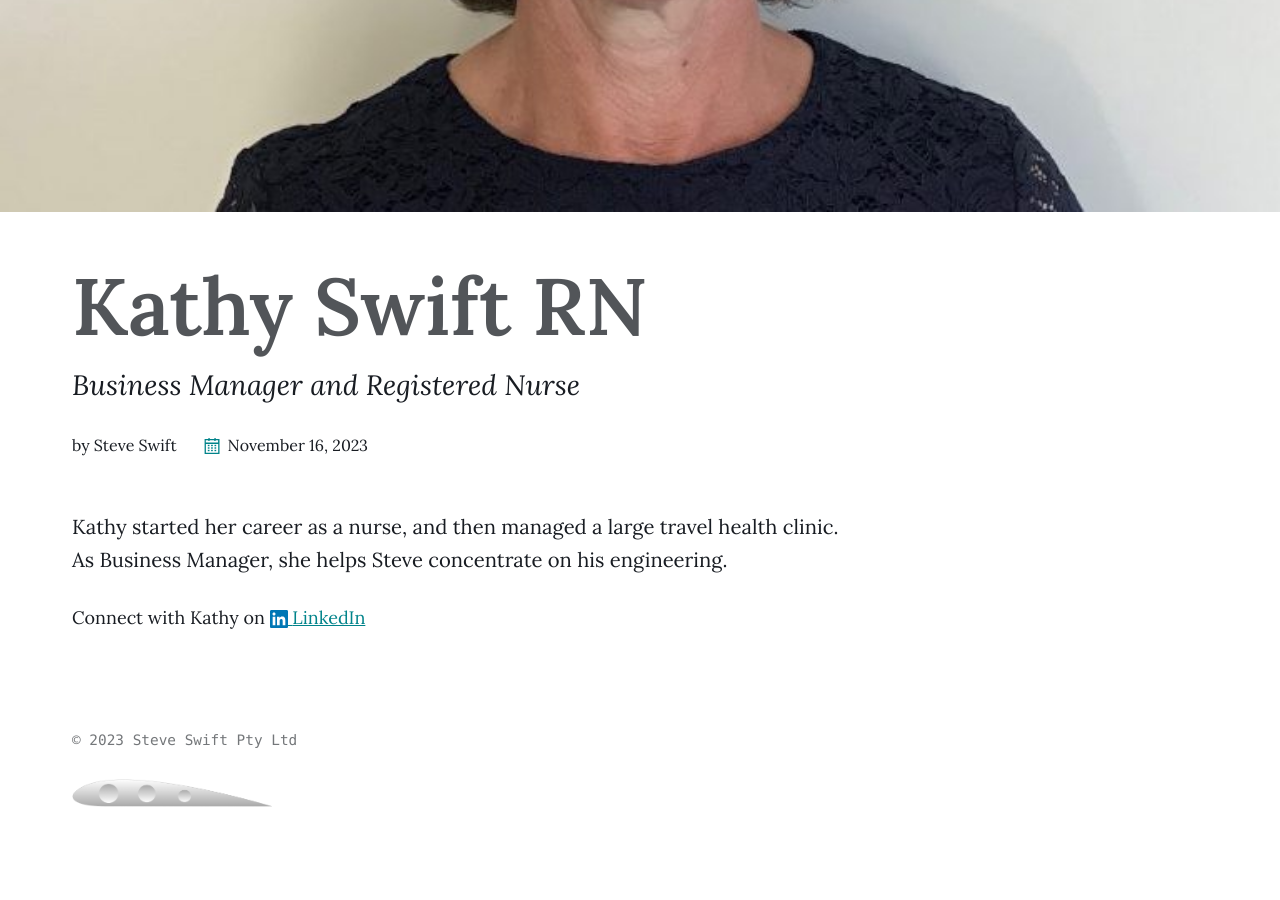
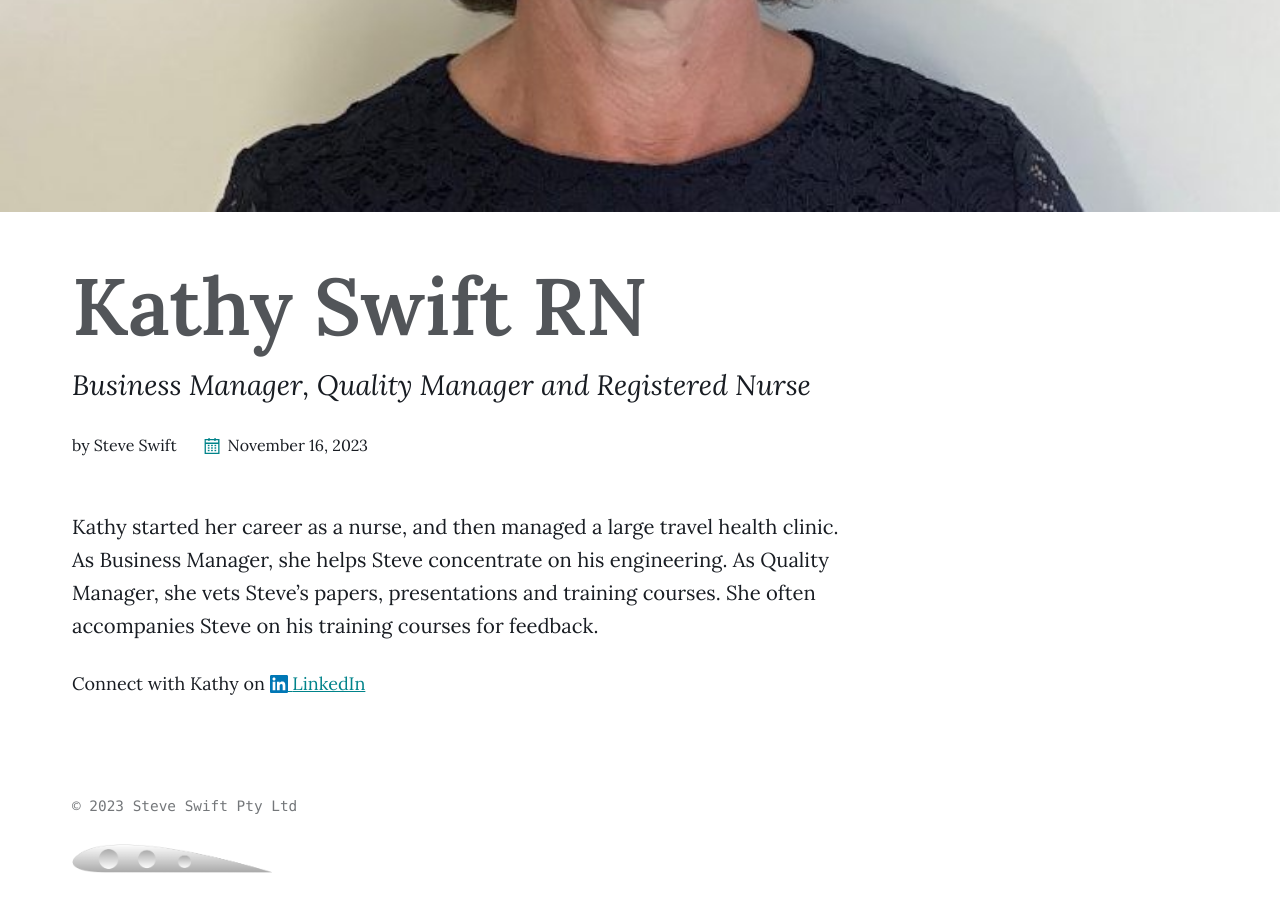
Before and after one commit to walknuts/steveswift.com.au, a Jekyll site: the page built from _people/02-kathy-swift.md, in a window 1280 px wide and 900 px high, scrolled down 698 px. Built offline with Jekyll 4.4.1, drawn with Linux system fonts in a browser that asks for light colours; before the commit the page ends 1532 px from its top, so only the background shows below that.

Commit message:
Update 02-kathy-swift.md
added Quality Manager to Kathy's role

```diff
--- a/_people/02-kathy-swift.md
+++ b/_people/02-kathy-swift.md
@@ -1,6 +1,6 @@
 ---
 title: Kathy Swift RN
-sub_title: Business Manager and Registered Nurse
+sub_title: Business Manager, Quality Manager and Registered Nurse
 image:
   path: assets/images/kathy-swift-headshot.jpg
   thumbnail: assets/images/kathy-swift-headshot.jpg
@@ -8,6 +8,6 @@ permalink: /people/kathy-swift/
 ---
 
 Kathy started her career as a nurse, and then managed a large travel health
-clinic. As Business Manager, she helps Steve concentrate on his engineering.
+clinic. As Business Manager, she helps Steve concentrate on his engineering. As Quality Manager, she vets Steve's papers, presentations and training courses. She often accompanies Steve on his training courses for feedback.
 
 Connect with Kathy on {% include icon-linkedin.html username="kathryn-swift-038027aa" label="LinkedIn" %}
```
